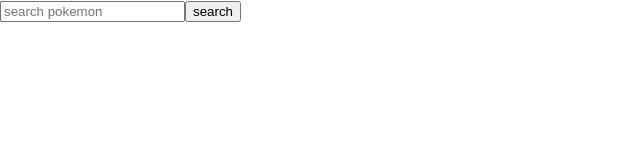
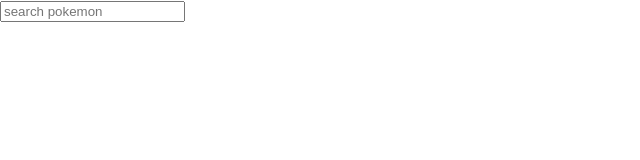
Before and after one commit to felixlaii/pokemon-search-app.github.io, a React (Create React App) app: page / in a window 1280 px wide. Shown: the top 160 px of the page, without its empty margins (0-640 px from the left). Built offline with nearby package versions, Linux system fonts and the light colour scheme.

Commit message:
updated api function

```diff
--- a/src/components/SearchBar/SearchBar.jsx
+++ b/src/components/SearchBar/SearchBar.jsx
@@ -1,22 +1,22 @@
 import React, { useState } from "react";
 import axios from "axios";
-import { pokeAPI } from "../../utils/getPokemon";
+import { fetchPokemon } from "../../utils/getPokemon";
 import PokemonData from "../PokemonData/PokemonData";
 
 export default function SearchBar() {
   const [search, setSearch] = useState("");
   const [pokemon, setPokemon] = useState([]);
   const [loading, setLoading] = useState(false);
-  const [error, setError] = useState(false);
-  const [errorMsg, setErrorMsg] = useState("");
+//   const [error, setError] = useState(false);
+//   const [errorMsg, setErrorMsg] = useState("");
 
   const getPokemon = async (search) => {
     if (!search) {
       setLoading(true);
       axios
-        .get(`${pokeAPI}/pokemon/${search}`)
+        .get(fetchPokemon(search))
         .then((response) => {
-        //   console.log(response.data.results);
+          console.log(response.data.results);
           if (response) {
             setPokemon(response.data.results);
             setLoading(false);
@@ -33,15 +33,22 @@ export default function SearchBar() {
           className="search-bar__input"
           type="text"
           placeholder="search pokemon"
-          onChange={(e) => setSearch(e.target.value)}
+          onChange={(e) => getPokemon(search)}
         />
-        <button
-          className="search-bar__button"
-          onClick={(e) => getPokemon(search)}
-        >
-          search
-        </button>
       </div>
+      {loading ? (
+        <div className="search-bar__loading">
+            <p> loading ...</p>
+            </div>
+      ) : null}
+      {!loading && pokemon ? (
+        <PokemonData
+          name={pokemon.name}
+        //   sprite={pokemon.sprites.front_default}
+          abilities={pokemon.abilities}
+          stats={pokemon.stats}
+          types={pokemon.types} />
+      ): null}
       {/* {pokemon.length ? (
         pokemon.map((pokemons) => {
           return (
@@ -71,7 +78,7 @@ export default function SearchBar() {
           </div>
         </div>
       )} */}
-      {pokemon.map((pokemons) => {
+      {/* {pokemon.map((pokemons) => {
             <PokemonData
             key={pokemons.id}
             name={pokemons.name}
@@ -80,7 +87,7 @@ export default function SearchBar() {
             stats={pokemons.stats}
             types={pokemons.types} />
 
-        })}
+        })} */}
     </div>
   );
 }
--- a/src/pages/HomePage/HomePage.jsx
+++ b/src/pages/HomePage/HomePage.jsx
@@ -1,6 +1,4 @@
-import axios from 'axios';
-import React, { useState } from 'react'
-import { pokeAPI } from '../../utils/getPokemon';
+import React from 'react'
 import SearchBar from '../../components/SearchBar/SearchBar';
 import PokemonData from '../../components/PokemonData/PokemonData';
 
--- a/src/utils/getPokemon.js
+++ b/src/utils/getPokemon.js
@@ -1,3 +1,9 @@
-const pokeAPI = `https://pokeapi.co/api/v2`
+const pokeAPI = `https://pokeapi.co/api/v2`;
+const query = {
+  pokemon: "pokemon",
+};
 
-export { pokeAPI };
+export async function fetchPokemon(pokemon) {
+  console.log(`${pokeAPI}/${query.pokemon}/${pokemon}`);
+  return fetch(`${pokeAPI}/${query.pokemon}/${pokemon}`);
+}
```
